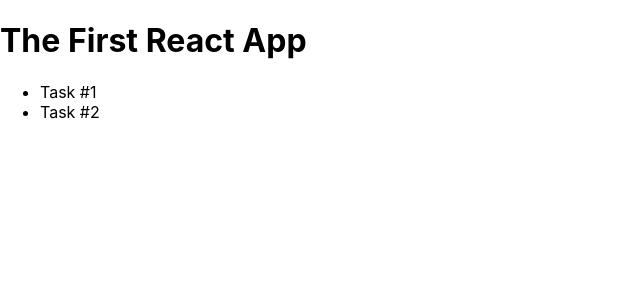
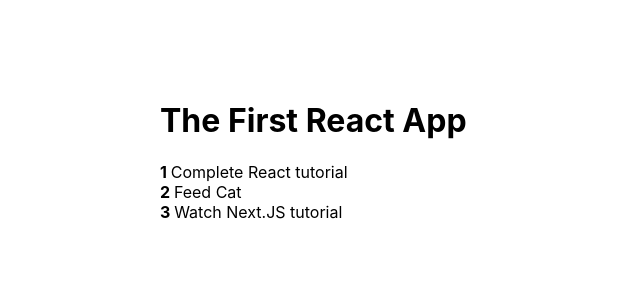
Before and after one commit to lightxlamp/React, a React (Create React App) app in the folder Youtube_course_by_Vladilen/first-react-app/: page / in a window 1280 px wide. Shown: the top 300 px of the page, without its empty margins (0-640 px from the left). Built offline with nearby package versions, Linux system fonts and the light colour scheme.

Commit message:
feat: add "ToDoItem" component, add styles

```diff
--- a/Youtube_course_by_Vladilen/first-react-app/src/App.js
+++ b/Youtube_course_by_Vladilen/first-react-app/src/App.js
@@ -2,10 +2,16 @@ import React from 'react';
 import ToDoList from './todo/ToDoList'
 
 function App() {
+  const todos = [
+    {id: 1, completed: false, title: 'Complete React tutorial'},
+    {id: 2, completed: true, title: 'Feed Cat'},
+    {id: 3, completed: false, title: 'Watch Next.JS tutorial'}
+  ]
+
   return (
     <div className="wrapper">
       <h1>The First React App</h1>
-      <ToDoList />
+      <ToDoList todos={todos} />
     </div>
   );
 }
--- a/Youtube_course_by_Vladilen/first-react-app/src/index.css
+++ b/Youtube_course_by_Vladilen/first-react-app/src/index.css
@@ -11,3 +11,9 @@ code {
   font-family: source-code-pro, Menlo, Monaco, Consolas, 'Courier New',
     monospace;
 }
+
+.wrapper {
+  padding-top: 5rem;
+  margin: 0 auto;
+  width: 60rem;
+}
--- /dev/null
+++ b/Youtube_course_by_Vladilen/first-react-app/src/todo/ToDoItem.js
@@ -0,0 +1,10 @@
+import React from 'react'
+
+export default function ToDoItem({todo, index}) {
+    return (
+    <li>
+        <strong>{index + 1} </strong>
+        { todo.title }
+    </li>
+    )
+}
--- a/Youtube_course_by_Vladilen/first-react-app/src/todo/ToDoList.js
+++ b/Youtube_course_by_Vladilen/first-react-app/src/todo/ToDoList.js
@@ -1,10 +1,20 @@
 import React from 'react'
+import ToDoItem from './ToDoItem'
 
-export default function ToDoList() {
+const styles = {
+    ul: {
+        listStyle: 'none',
+        margin: 0,
+        padding: 0
+    }
+}
+
+export default function ToDoList(props) {
     return (
-        <ul>
-            <li>Task #1</li>
-            <li>Task #2</li>
+        <ul style={styles.ul}>
+            { props.todos.map((todo, index) => {
+                return <ToDoItem todo={todo} key={todo.id} index={index} />
+            })}
         </ul>
     )
 }
```
